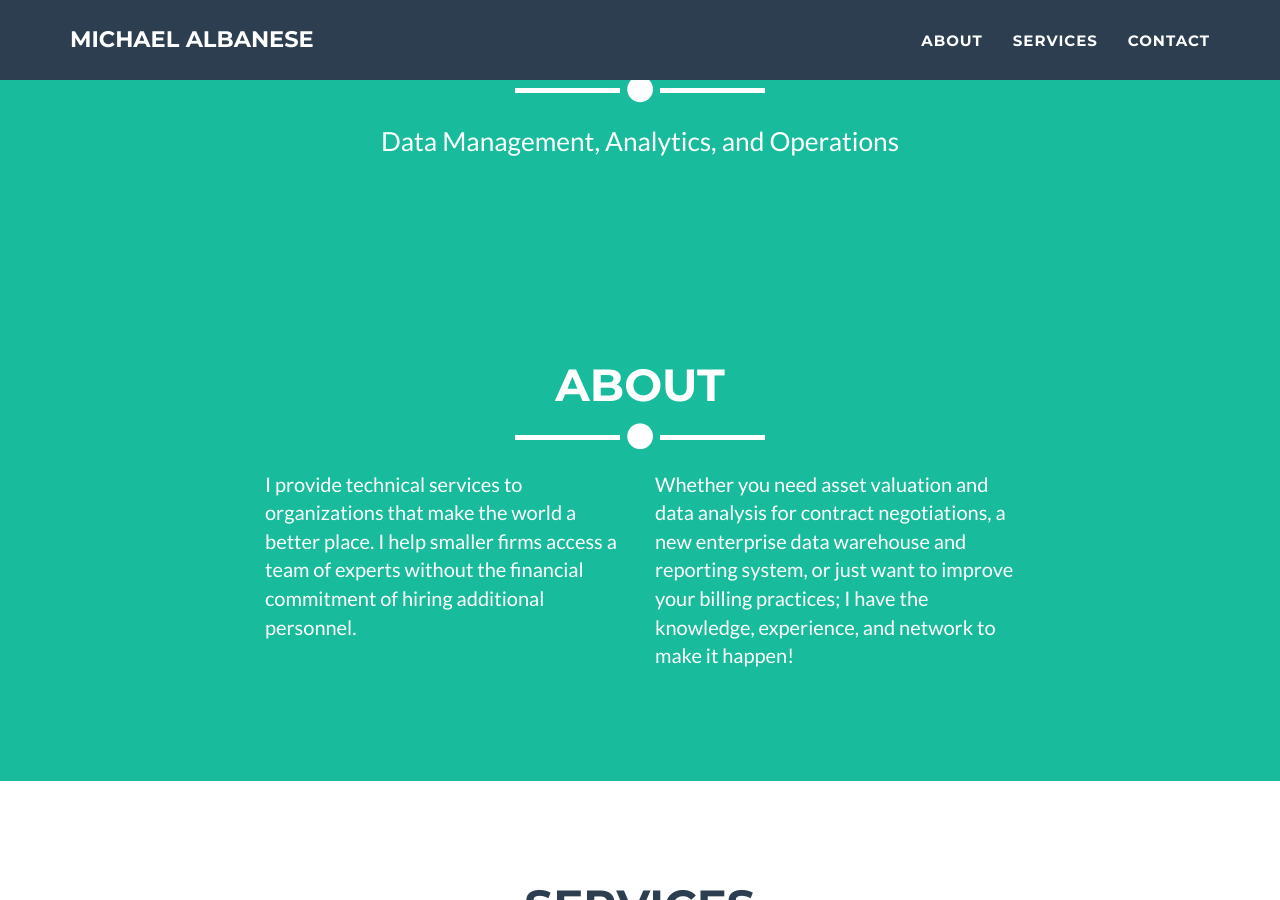
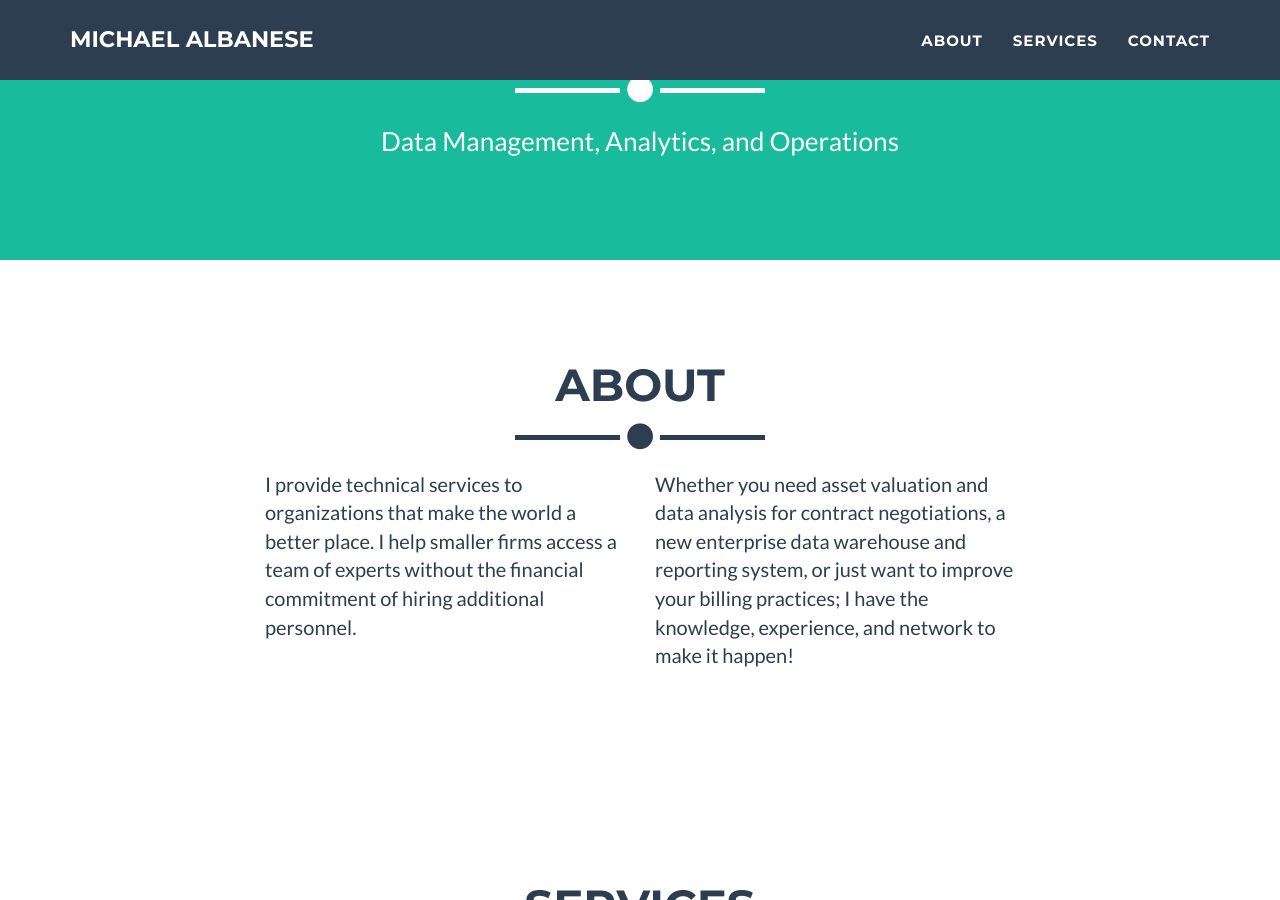
Before and after one commit to mgalbanese12/mgalbanese12.github.io, a Jekyll site: the page built from _posts/2022-02-22-Access Database Updates and Improvements.markdown, in a window 1280 px wide and 900 px high, scrolled down 819 px. Built offline with Jekyll 4.4.1, drawn with Linux system fonts in a browser that asks for light colours.

Commit message:
change background of about section

```diff
--- a/_includes/about.html
+++ b/_includes/about.html
@@ -1,10 +1,10 @@
  <!-- About Section -->
-    <section class="success" id="about">
+    <section id="about">
         <div class="container">
             <div class="row">
                 <div class="col-lg-12 text-center">
                     <h2>About</h2>
-                    <hr class="star-light">
+                    <hr class="star-primary">
                 </div>
             </div>
             <div class="row">
```
